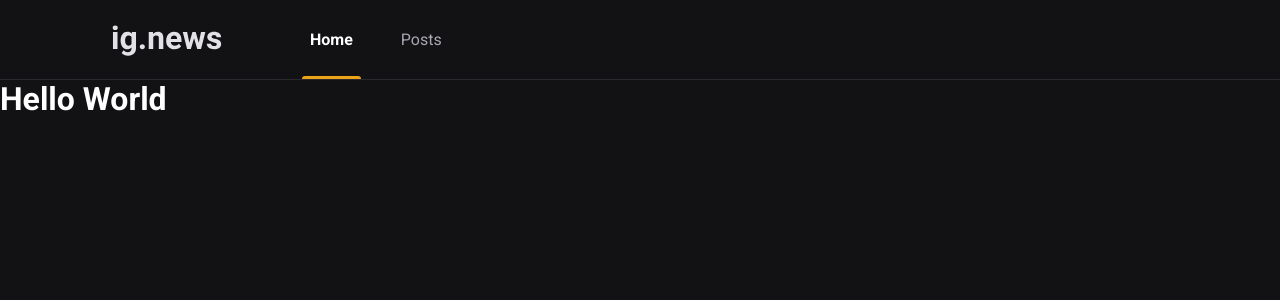
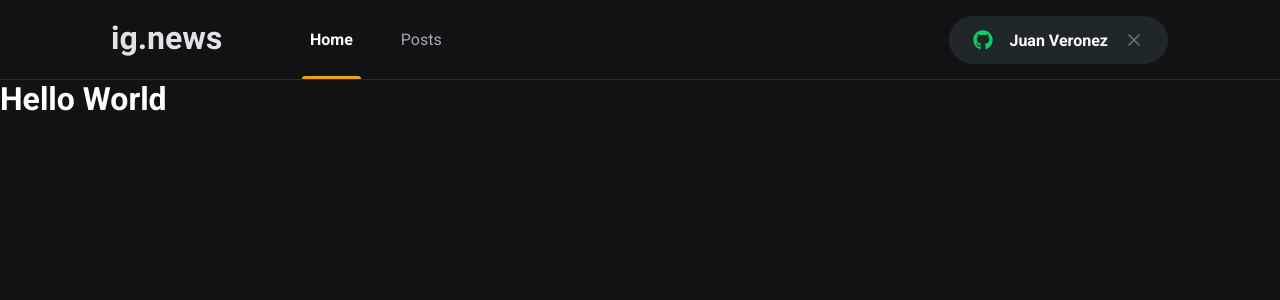
Before and after one commit to JuanMVeronez/ignite-react03-ignews, a Next.js app: page / in a window 1280 px wide. Shown: the top 300 px of the page. Built offline with nearby package versions, Linux system fonts and the light colour scheme.

Commit message:
SignIn With GitHub design done

```diff
--- a/package.json
+++ b/package.json
@@ -11,7 +11,8 @@
   "dependencies": {
     "next": "11.1.2",
     "react": "17.0.2",
-    "react-dom": "17.0.2"
+    "react-dom": "17.0.2",
+    "react-icons": "^4.2.0"
   },
   "devDependencies": {
     "@types/node": "^16.10.1",
--- a/src/components/Header/index.tsx
+++ b/src/components/Header/index.tsx
@@ -1,3 +1,4 @@
+import { SignInButton } from '../SignInButton'
 import styles from './styles.module.scss'
 
 export function Header() {
@@ -9,6 +10,8 @@
           <a className={styles.active}>Home</a>
           <a>Posts</a>
         </nav>
+
+        <SignInButton />
       </div>
     </header>
   )
--- a/src/components/Header/styles.module.scss
+++ b/src/components/Header/styles.module.scss
@@ -55,4 +55,8 @@
       }
     }
   }
+
+  > button {
+    margin-left: auto;
+  }
 }
--- /dev/null
+++ b/src/components/SignInButton/index.tsx
@@ -0,0 +1,29 @@
+import { FaGithub } from 'react-icons/fa'
+import { FiX } from 'react-icons/fi';
+
+import styles from './styles.module.scss'
+
+export function SignInButton() {
+  const isUserLoggedIn = true;
+  const iconColor = isUserLoggedIn ? '#04d361' : '#eba417'
+  const userName = 'Juan Veronez'
+
+  return isUserLoggedIn ? (
+    <button
+      type="button"
+      className={styles.signInButton}
+    >
+      <FaGithub color={iconColor}/>
+      {userName}
+      <FiX color="#737380" className={styles.closeIcon}/>
+    </button>
+  ) : (
+    <button
+      type="button"
+      className={styles.signInButton}
+    >
+      <FaGithub color={iconColor}/>
+      Sign in with GitHub
+    </button>
+  )
+}
--- /dev/null
+++ b/src/components/SignInButton/styles.module.scss
@@ -0,0 +1,33 @@
+.signInButton {
+  height: 3rem;
+  border-radius: 3rem;
+  background: var(--gray-850);
+
+  border: 0;
+  padding: 0 1.5rem;
+
+  display: flex;
+  align-items: center;
+  justify-content: center;
+
+  color: var(--white);
+  font-weight: bold;
+
+  svg {
+    width: 20px;
+    height: 20px;
+  }
+
+  svg:first-child {
+    margin-right: 1rem;
+  }
+
+  svg.closeIcon {
+    margin-left: 1rem;
+  }
+
+  transition: filter 0.2s;
+  &:hover {
+    filter: brightness(0.8);
+  }
+}
--- a/styles/global.scss
+++ b/styles/global.scss
@@ -4,6 +4,7 @@
   --gray-50: #e1e1e5;
   --gray-300: #a8a8b3;
   --gray-800: #29292e;
+  --gray-850: #1f2729;
   --gray-900: #121214;
 
   --cyan-500: #61dafb;
```
Also changed, not shown: 1 other file (tests, documents, lock files or other folders).
